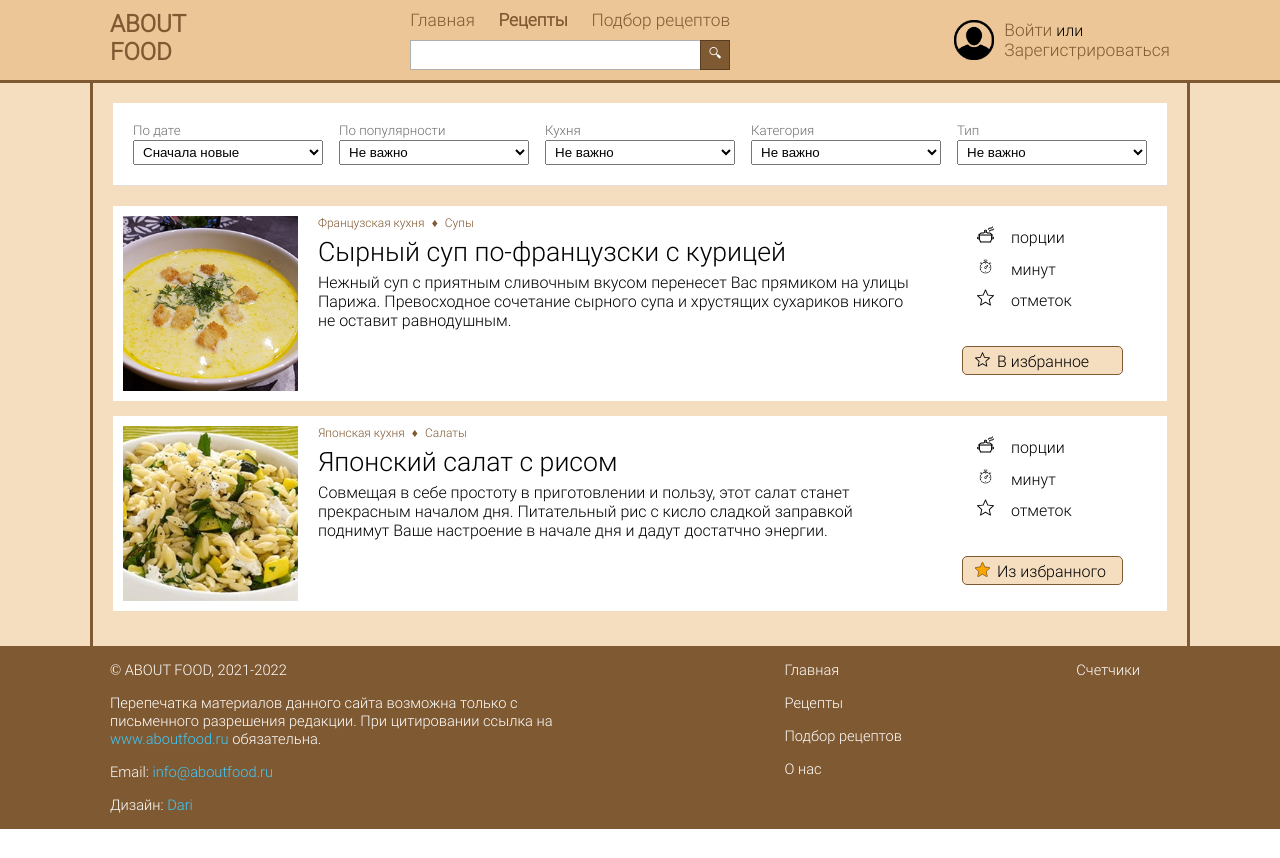
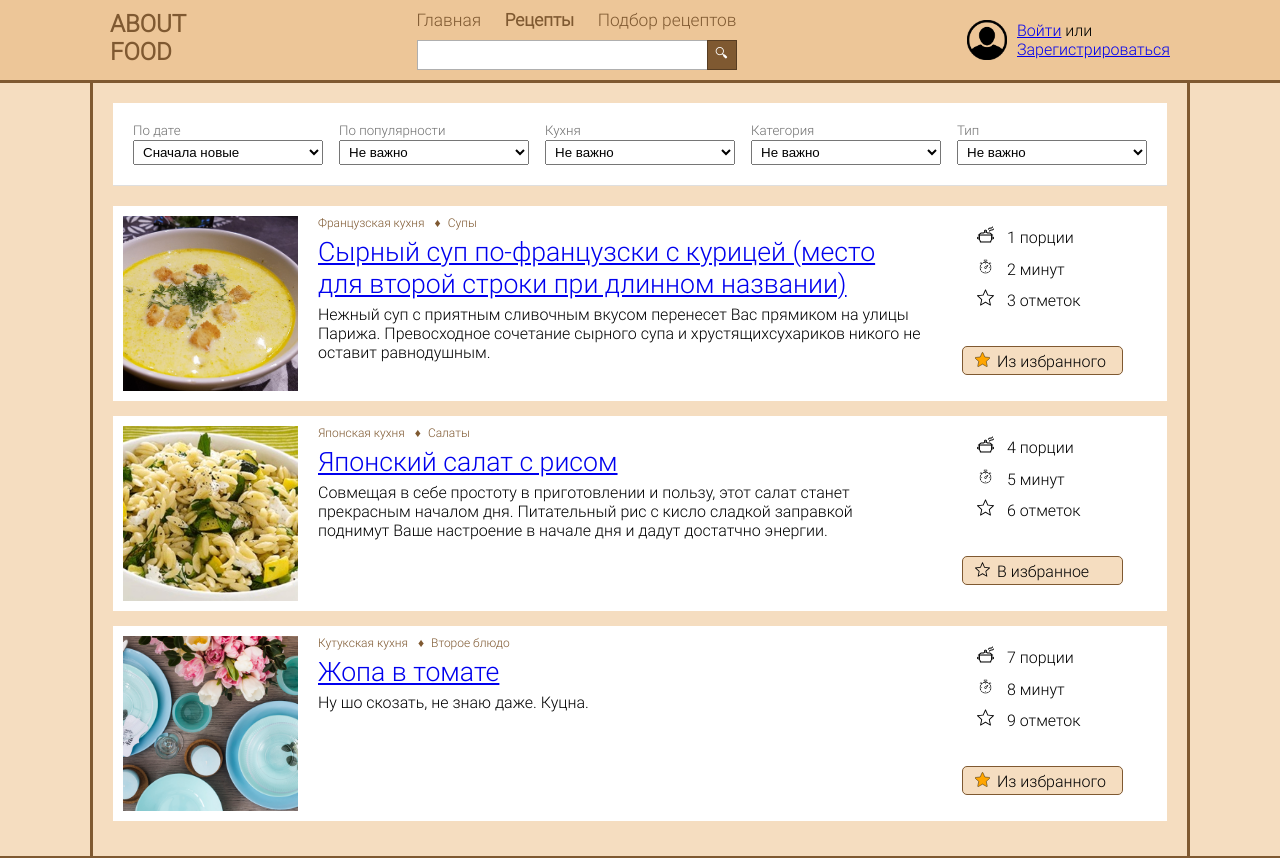
Before and after one commit to rowdyhub/aboutfood_react, a React (Create React App) app: page /recipes in a window 1280 px wide. Shown: the top 858 px of the page. Before the commit the page ends 829 px from the top, so only its background shows below. Built offline with nearby package versions, Linux system fonts and the light colour scheme.

Commit message:
Page recipeS partitioning on component. Supplemented file data.js.

```diff
--- a/src/UI/FavoritesButton.jsx
+++ b/src/UI/FavoritesButton.jsx
@@ -2,7 +2,7 @@ import styles from "./FavoritesButton.module.css"
 
 let FavoriteButton = (props) => {
     return (
-        <div className={props.action === 'true' ? styles.inOutFavorite + ' ' + styles.action : styles.inOutFavorite}>
+        <div className={props.action === true ? styles.inOutFavorite + ' ' + styles.action : styles.inOutFavorite}>
 
         </div>
     )
--- a/src/components/content/Content.jsx
+++ b/src/components/content/Content.jsx
@@ -13,11 +13,11 @@ let Content = (props) => {
         <div className={ styles.contentCont }>
             <div className={ styles.content }>
                 <Routes>
-                    <Route path="/" element={ <Main props={props.props}/> }/>
-                    <Route path="/recipes" element={ <Recipes/> }/>
-                    <Route path="/recipes/:id" element={ <Recipe  props={props.props.recipeResolve}/> }/>
-                    <Route path="/getmenu" element={ <GetMenu/> }/>
-                    <Route path="*" element={ <Notfoundpage/> }/>
+                    <Route path="/" element={ <Main props={props.props} /> }/>
+                    <Route path="/recipes" element={ <Recipes recipes={props.props.recipes} /> }/>
+                    <Route path="/recipes/:id" element={ <Recipe  props={props.props.recipeResolve} /> }/>
+                    <Route path="/getmenu" element={ <GetMenu /> }/>
+                    <Route path="*" element={ <Notfoundpage /> }/>
                 </Routes>
             </div>
         </div>
--- a/src/components/content/recipes/Recipe.jsx
+++ b/src/components/content/recipes/Recipe.jsx
@@ -9,15 +9,16 @@ let Recipe = (props) => {
     const {id} = useParams();
     let data = {};
     /* Тут будет запрос рецепта по id */
-
     return (
         <div className={ styles.content }>
+            {id}
             <RecipeHeader
                 id={props.props.id}
                 userId={props.props.userId}
                 mainImageUrl={props.props.mainImageUrl}
                 userAvatar={props.props.userAvatar}
                 userName={props.props.userName}
+                liked={props.props.liked}
                 likes={props.props.likes}
                 name={props.props.name}
                 cuisine={props.props.cuisine}
--- a/src/components/content/recipes/RecipeHeader.jsx
+++ b/src/components/content/recipes/RecipeHeader.jsx
@@ -5,7 +5,7 @@ import RecipeInfo from "./RecipeInfo";
 let RecipeHeader = (props) => {
     return (
         <div className={ styles.recipe_header }>
-            <div className={ styles.recipe_header_photo }></div>
+            <div className={ styles.recipe_header_photo } style={{backgroundImage: `url(${props.mainImageUrl})`, backgroundSize: 'cover', backgroundPosition: '50% 50%'}}></div>
             <div className={ styles.recipe_header_data }>
                 <div className={ styles.recipe_white_block }>
                     <div className={ styles.recipe_author_block }>
@@ -15,7 +15,7 @@ let RecipeHeader = (props) => {
                     <div className={ styles.recipe_control }>
                         <div className={ styles.recipe_likes }>{ props.likes }</div>
                         <div className={ styles.recipe_button }>
-                            <FavoriteButton action='false'/>
+                            <FavoriteButton action={props.liked}/>
                         </div>
                     </div>
                 </div>
--- a/src/components/content/recipes/RecipeStep.jsx
+++ b/src/components/content/recipes/RecipeStep.jsx
@@ -1,9 +1,10 @@
 import styles from './RecipeStep.module.css';
 
 let RecipeStep = (props) => {
+    console.log(props);
     return (
         <div className={ styles.recipe_step }>
-            <div className={ styles.recipe_step_photo }></div>
+            <div className={ styles.recipe_step_photo }  style={{backgroundImage: `url(${props.imageURL})`, backgroundSize: 'cover', backgroundPosition: '50% 50%'}}></div>
             <div className={ styles.recipe_step_text }>{props.text}</div>
         </div>
     );
--- a/src/components/content/recipes/Recipes.jsx
+++ b/src/components/content/recipes/Recipes.jsx
@@ -1,8 +1,7 @@
 import styles from "./Recipes.module.css"
-import FavoriteButton from "../../../UI/FavoritesButton";
-import RecipeInfo from "./RecipeInfo";
+import RecipesCard from "./RecipesCard";
 
-let Recipes = () => {
+let Recipes = (props) => {
     return (
         <div className={styles.recipesCont}>
             {/* Filter component */}
@@ -60,33 +59,17 @@ let Recipes = () => {
 
 
             {/* Recipes component */}
+
             <div className={styles.recipesCardCont}>
-
-                <div className={styles.recipesCard}>
-                    <div className={styles.cover} style={{
-                        backgroundImage: `url("images/soupe.jpg")`,
-                        backgroundSize: `cover`,
-                        backgroundPosition: `50%`
-                        }}>
-
-                    </div>
-                    <div className={styles.discription}>
-                        <div className={ styles.links }>Французская кухня<span className={ styles.delim }>♦</span>Супы</div>
-                        <div className={ styles.name }>Сырный суп по-французски с курицей</div>
-                        <div className={ styles.text }>Нежный суп с приятным сливочным вкусом перенесет Вас прямиком на улицы Парижа. Превосходное сочетание сырного супа и хрустящих сухариков никого не оставит равнодушным.</div>
-                    </div>
-                    <div className={styles.stat}>
-                        <RecipeInfo />
-                        <div className={ styles.control }>
-                            <FavoriteButton action='false'/>
-                        </div>
-                    </div>
-                </div>
+                {
+                    props.recipes.map((elem) => {
+                        return <RecipesCard elem={elem}/>
+                    })
+                }
 
 
 
-
-                <div className={styles.recipesCard}>
+                {/* <div className={styles.recipesCard}>
                     <div className={styles.cover} style={{
                         backgroundImage: `url("images/rice.jpg")`,
                         backgroundSize: `cover`,
@@ -106,7 +89,7 @@ let Recipes = () => {
                         </div>
                     </div>
                 </div>
-
+ */}
 
 
 
--- a/src/components/content/recipes/Recipes.module.css
+++ b/src/components/content/recipes/Recipes.module.css
@@ -38,65 +38,3 @@ select {
     width: 100%;
     position: relative;
 }
-
-.recipesCard {
-    display: flex;
-    background-color: var(--white);
-    padding: 10px;
-    height: 175px;
-    margin-bottom: 15px;
-}
-
-.cover {
-    width: 175px;
-    min-width: 175px;
-    height: 100%;;
-}
-
-.discription {
-    width: 90%;
-    height: 100%;
-    padding: 0px 20px;
-}
-
-.stat {
-    display: flex;
-    flex-wrap: wrap;
-    align-items: space-around;
-    width: 175px;
-    min-width: 175px;
-    height: 100%;
-    padding: 0px 20px;
-}
-
-.links {
-    color: var(--brown);
-    font-size: 9pt;
-}
-.delim {
-    font-size: 9pt;
-    padding: 0 7px;
-}
-
-.name {
-    font-size: 20pt;
-    margin: 5px 0;
-}
-
-.text {
-    font-size: 12pt;
-}
-
-.data {
-    width: 100%;
-    display: flex;
-    flex-wrap: wrap;
-    align-items: space-around;
-}
-
-.control {
-    width: 100%;
-    display: flex;
-    flex-wrap: wrap;
-    align-items: center;
-}
--- /dev/null
+++ b/src/components/content/recipes/RecipesCard.jsx
@@ -0,0 +1,33 @@
+import styles from './RecipesCard.module.css';
+import FavoriteButton from "../../../UI/FavoritesButton";
+import RecipeInfo from "./RecipeInfo";
+import { NavLink } from 'react-router-dom';
+
+let RecipesCard = (props) => {
+    return (
+        <div className={styles.recipesCard}>
+            <div className={styles.cover} style={{
+                backgroundImage: `url(${props.elem.mainImageUrl})`,
+                backgroundSize: `cover`,
+                backgroundPosition: `50%`
+                }}>
+
+            </div>
+            <div className={styles.discription}>
+                <div className={ styles.links }> {props.elem.cuisine} <span className={ styles.delim }>♦</span>{props.elem.category}</div>
+                <div className={ styles.name }>
+                    <NavLink to={`/recipes/${props.elem.id}`}>{props.elem.name}</NavLink>
+                </div>
+                <div className={ styles.text }>{props.elem.description}</div>
+            </div>
+            <div className={styles.stat}>
+                <RecipeInfo  persones={props.elem.persones} time={props.elem.time} likes={props.elem.likes}/>
+                <div className={ styles.control }>
+                    <FavoriteButton action={props.elem.liked}/>
+                </div>
+            </div>
+        </div>
+    );
+}
+
+export default RecipesCard;
--- /dev/null
+++ b/src/components/content/recipes/RecipesCard.module.css
@@ -0,0 +1,61 @@
+.recipesCard {
+    display: flex;
+    background-color: var(--white);
+    padding: 10px;
+    height: 175px;
+    margin-bottom: 15px;
+}
+
+.cover {
+    width: 175px;
+    min-width: 175px;
+    height: 100%;;
+}
+
+.discription {
+    width: 90%;
+    height: 100%;
+    padding: 0px 20px;
+}
+
+.stat {
+    display: flex;
+    flex-wrap: wrap;
+    align-items: space-around;
+    width: 175px;
+    min-width: 175px;
+    height: 100%;
+    padding: 0px 20px;
+}
+
+.links {
+    color: var(--brown);
+    font-size: 9pt;
+}
+.delim {
+    font-size: 9pt;
+    padding: 0 7px;
+}
+
+.name {
+    font-size: 20pt;
+    margin: 5px 0;
+}
+
+.text {
+    font-size: 12pt;
+}
+
+.data {
+    width: 100%;
+    display: flex;
+    flex-wrap: wrap;
+    align-items: space-around;
+}
+
+.control {
+    width: 100%;
+    display: flex;
+    flex-wrap: wrap;
+    align-items: center;
+}
--- a/src/components/header/navBar/Nav.module.css
+++ b/src/components/header/navBar/Nav.module.css
@@ -3,14 +3,14 @@
     justify-content: space-between;
 }
 
-a {
+.navCont a {
     color: var(--brown);
     text-decoration: none;
     font-family: 'AF_RobotoLight';
     font-size: 13pt;
 }
 
-a:hover {
+.navCont a:hover {
     color: var(--brown);
     font-weight: 600;
 }
--- a/src/data.js
+++ b/src/data.js
@@ -4,13 +4,14 @@ let state = {
         userId: 763,
         userAvatar: '',
         userName: 'Dari',
+        liked: true,
         name: 'Сырный суп по-французски с курицей (место для второй строки при длинном названии)',
         cuisine: 'Французская кухня',
         category: 'Супы',
         persones: 1,
         time: 2,    /* only minutes */
         likes: 3,
-        mainImageUrl: '',
+        mainImageUrl: '../images/p_O.jpg',
         description: 'Нежный суп с приятным сливочным вкусом перенесет Вас прямиком на улицы Парижа. Превосходное сочетание сырного супа и хрустящихсухариков никого не оставит равнодушным.',
         ingridients: [
             {
@@ -46,30 +47,32 @@ let state = {
             {
                 inID: 1,
                 outID: 1,
-                imageURL: '',
+                imageURL: '../images/p_O.jpg',
                 text: 'Описание ШАГ 1'
             },
             {
                 inID: 2,
                 outID: 1,
-                imageURL: '',
+                imageURL: '../images/b79c442b.jpg',
                 text: 'Описание ШАГ 2'
             },
             {
                 inID: 3,
                 outID: 1,
-                imageURL: '',
+                imageURL: '../images/1006224708.jpg',
                 text: 'Описание ШАГ 3'
             },
             {
                 inID: 4,
                 outID: 1,
-                imageURL: '',
+                imageURL: '../images/p_O.jpg',
                 text: 'Описание ШАГ 4'
             },
         ]
     },
 
+
+    /* Посты на главной */
     posts: [
         {
             id: 51,
@@ -127,6 +130,55 @@ let state = {
             image: '1006224708.jpg',
             hashtags: '#хештеги'
         },
+    ],
+
+    /* Полный список рецептов для вывода списка */
+    recipes: [
+        {
+            id: 1,
+            userId: 763,
+            userAvatar: '',
+            userName: 'Dari',
+            liked: true,
+            name: 'Сырный суп по-французски с курицей (место для второй строки при длинном названии)',
+            cuisine: 'Французская кухня',
+            category: 'Супы',
+            persones: 1,
+            time: 2,    /* only minutes */
+            likes: 3,
+            mainImageUrl: '../images/p_O.jpg',
+            description: 'Нежный суп с приятным сливочным вкусом перенесет Вас прямиком на улицы Парижа. Превосходное сочетание сырного супа и хрустящихсухариков никого не оставит равнодушным.'
+        },
+        {
+            id: 2,
+            userId: 763,
+            userAvatar: '',
+            userName: 'Dari',
+            liked: false,
+            name: 'Японский салат с рисом',
+            cuisine: 'Японская кухня',
+            category: 'Салаты',
+            persones: 4,
+            time: 5,    /* only minutes */
+            likes: 6,
+            mainImageUrl: '../images/rice.jpg',
+            description: 'Совмещая в себе простоту в приготовлении и пользу, этот салат станет прекрасным началом дня. Питательный рис с кисло сладкой заправкой поднимут Ваше настроение в начале дня и дадут достатчно энергии.'
+        },
+        {
+            id: 3,
+            userId: 764,
+            userAvatar: '',
+            userName: 'Serg',
+            liked: true,
+            name: 'Жопа в томате',
+            cuisine: 'Кутукская кухня',
+            category: 'Второе блюдо',
+            persones: 7,
+            time: 8,    /* only minutes */
+            likes: 9,
+            mainImageUrl: '../images/b79c442b.jpg',
+            description: 'Ну шо скозать, не знаю даже. Куцна.'
+        }
     ]
 }
 
```
